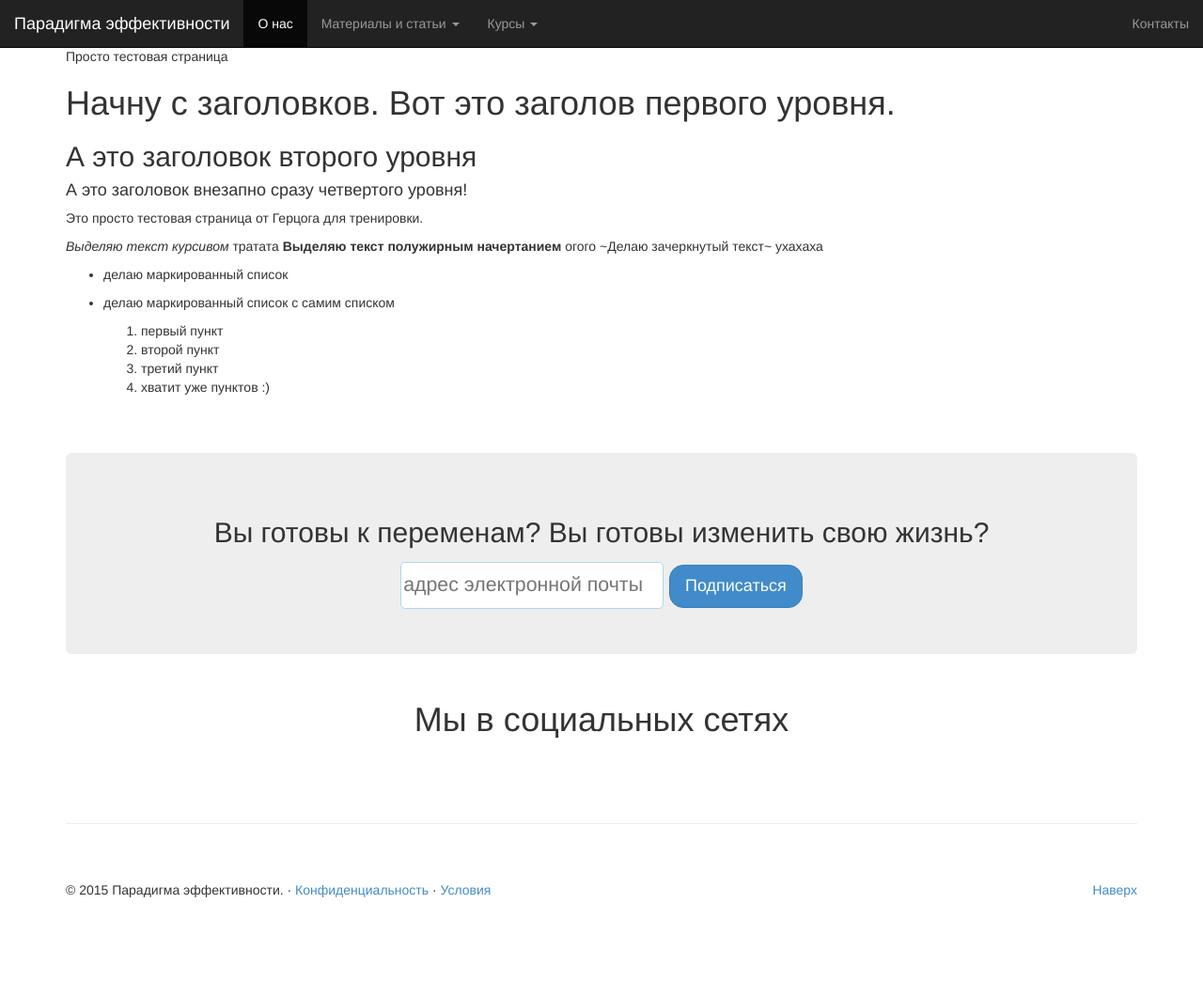
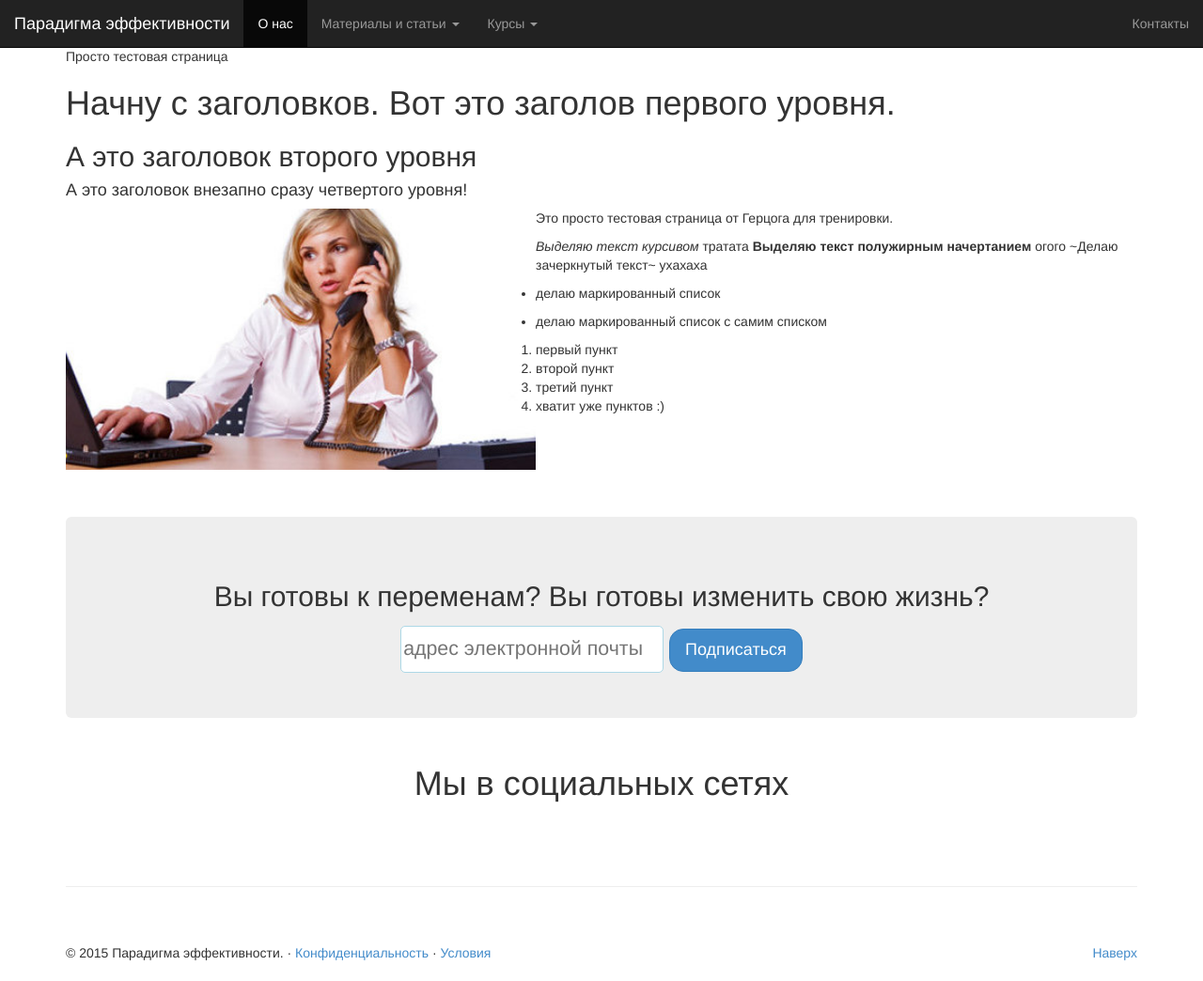
Before and after one commit to EfficiencyParadigm/EfficiencyParadigm.github.io, a Jekyll site: the page built from content/businessContent/testpage.md, in a window 1280 px wide and 1044 px high. Shown: the whole window at 94% size. Built offline with Jekyll 4.4.1, drawn with Linux system fonts in a browser that asks for light colours.

Commit message:
Update testpage.md

```diff
--- a/content/businessContent/testpage.md
+++ b/content/businessContent/testpage.md
@@ -6,8 +6,12 @@
 Просто тестовая страница
 
 # Начну с заголовков. Вот это заголов первого уровня.
+
+
 ## А это заголовок второго уровня
 ####  А это заголовок внезапно сразу четвертого уровня!
+
+<img src="/content/businessContent/telesales1.jpeg" alt="alt text" class="pull-left" title="Title" width="500" />
 
 Это просто тестовая страница от Герцога для тренировки.
 
```
